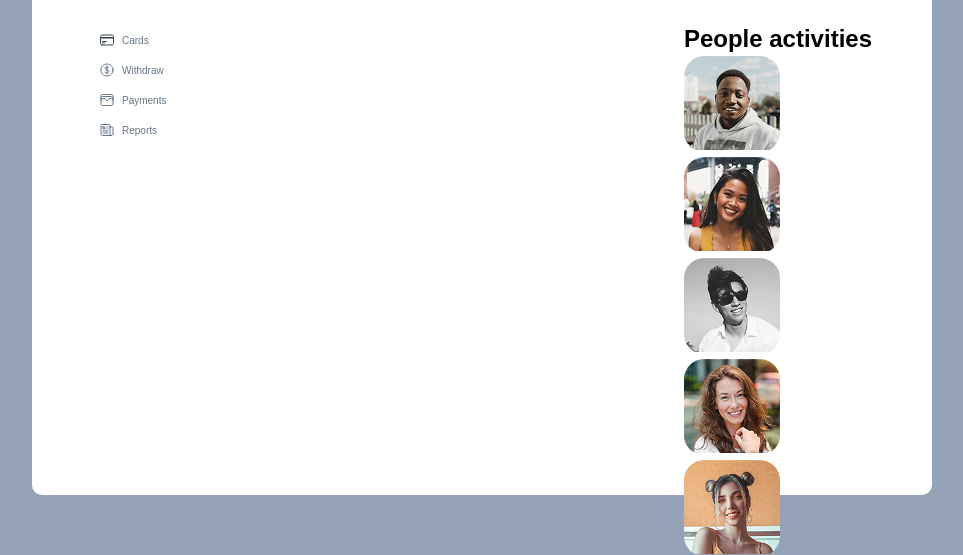
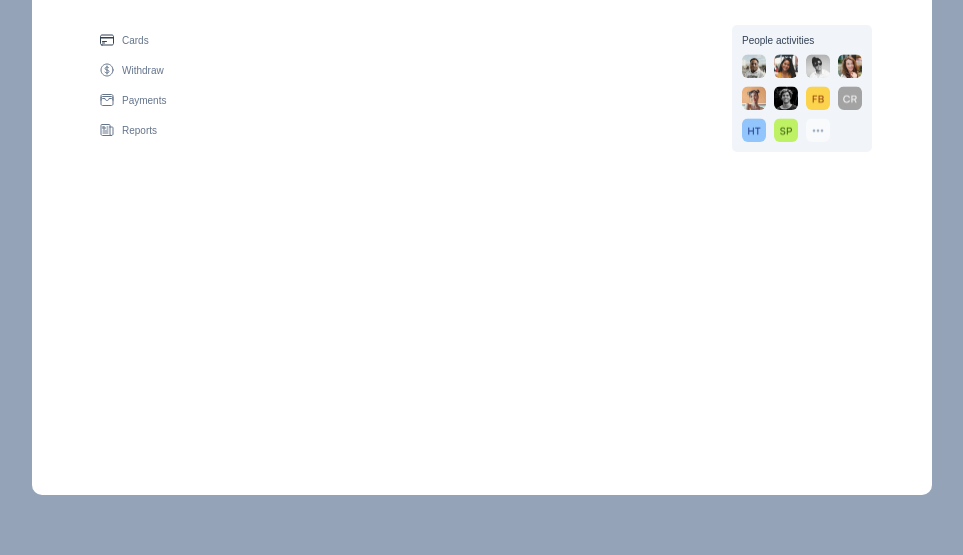
Before and after one commit to FarzadAF292/Coin.io, a plain HTML site: page index.html in a window 1280 px wide. Shown: the part 205-760 px from the top of the page, without its empty margins (158-1121 px from the left). Drawn offline with Linux system fonts and the light colour scheme.

Commit message:
Add all styles of right sidebar

```diff
--- a/styles/styles.css
+++ b/styles/styles.css
@@ -284,3 +284,49 @@ body {
   background-color: #f1f5f9;
   /* border-right: 2px solid var(--secondary-dark); */
 }
+
+/* --------- Right Sidebar ----------*/
+.card {
+  width: 140px;
+  background: var(--bg-primary);
+  border-radius: 5px;
+  padding: 10px;
+  display: flex;
+  flex-direction: column;
+  gap: 8px;
+}
+
+.card > h2 {
+  font-size: 10px;
+  font-weight: 500;
+  color: #334155;
+  margin: 0;
+}
+
+.avatars {
+  display: grid;
+  grid-template-columns: repeat(4, 1fr);
+  gap: 8px;
+}
+
+.avatar {
+  display: flex;
+  justify-content: center;
+  align-items: center;
+}
+
+.avatar img {
+  width: 24px;
+  height: 24px;
+  object-fit: cover;
+  transition: transform 0.2s ease-in-out;
+  cursor: pointer;
+  border-radius: 6px;
+}
+
+.avatar:hover img {
+  transform: scale(1.2);
+  box-shadow: 0 2px 6px rgba(0, 0, 0, 0.1);
+  z-index: 1;
+  position: relative;
+}
```
